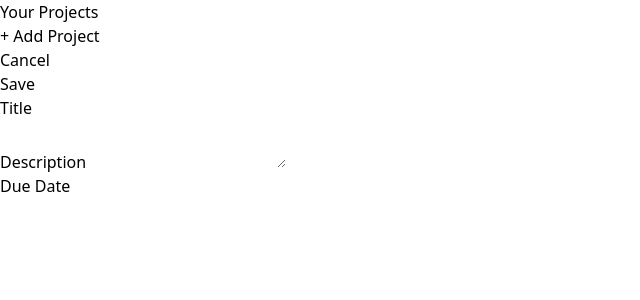
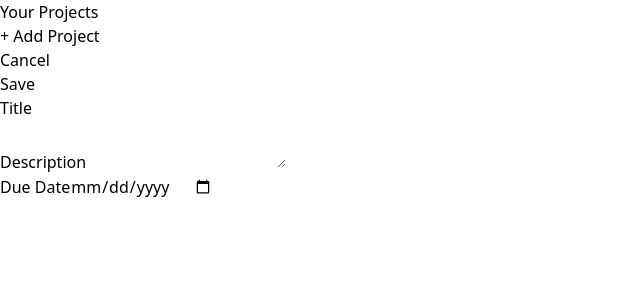
Before and after one commit to santhoshkumar-27/09-project-management, a React (Vite) app: page / in a window 1280 px wide. Both pictures are taken after a click on the button "+ Add Project". Shown: the top 300 px of the page, without its empty margins (0-640 px from the left). Built offline with nearby package versions, Linux system fonts and the light colour scheme.

Commit message:
fix: normal changes

```diff
--- a/src/App.jsx
+++ b/src/App.jsx
@@ -29,11 +29,20 @@ function App() {
     })
   }
 
+  function handleCancel() {
+    setProjectState(prev => {
+      return {
+        ...prev,
+        selectedProjectId: undefined,
+      }
+    })
+  }
+
 
   let content;
 
   if (projectState.selectedProjectId === null) {
-    content = <NewProject onAddProject={handleAddProject} />;
+    content = <NewProject onAddProject={handleAddProject} onCancel={handleCancel} />;
   } else if (projectState.selectedProjectId === undefined) {
     content = <NoProjectSelected onStartAddProject={handleStartAddProject} />;
   }
--- a/src/components/NewProject.jsx
+++ b/src/components/NewProject.jsx
@@ -2,7 +2,7 @@ import { useRef } from 'react';
 import Input from './Input';
 
 
-export default function NewProject({onAddProject }) {
+export default function NewProject({ onAddProject, onCancel }) {
 
     const titleRef = useRef();
     const descriptionRef = useRef();
@@ -25,16 +25,16 @@ export default function NewProject({onAddProject }) {
         <div className='w-[35rem] mt-16'>
             <menu className='flex items-center justify-end gap-4 my-4'>
                 <li>
-                    <button className='text-stone-800 hover:text-stone-950 px-8 py-2 rounded-md'>Cancel</button>
+                    <button className='text-stone-800 hover:text-stone-950 px-8 py-2 rounded-md' onClick={onCancel}>Cancel</button>
                 </li>
                 <li>
                     <button className='px-8 py-2 rounded-md bg-stone-800 text-stone-50 hover:text-stone-50' onClick={onSubmit}>Save</button>
                 </li>
             </menu>
             <div>
-                <Input label='Title' ref={titleRef} />
+                <Input type='text' label='Title' ref={titleRef} />
                 <Input label='Description' isTextArea ref={descriptionRef} />
-                <Input label='Due Date' ref={dueDateRef} />
+                <Input type='date' label='Due Date' ref={dueDateRef} />
             </div>
         </div>
     )
```
